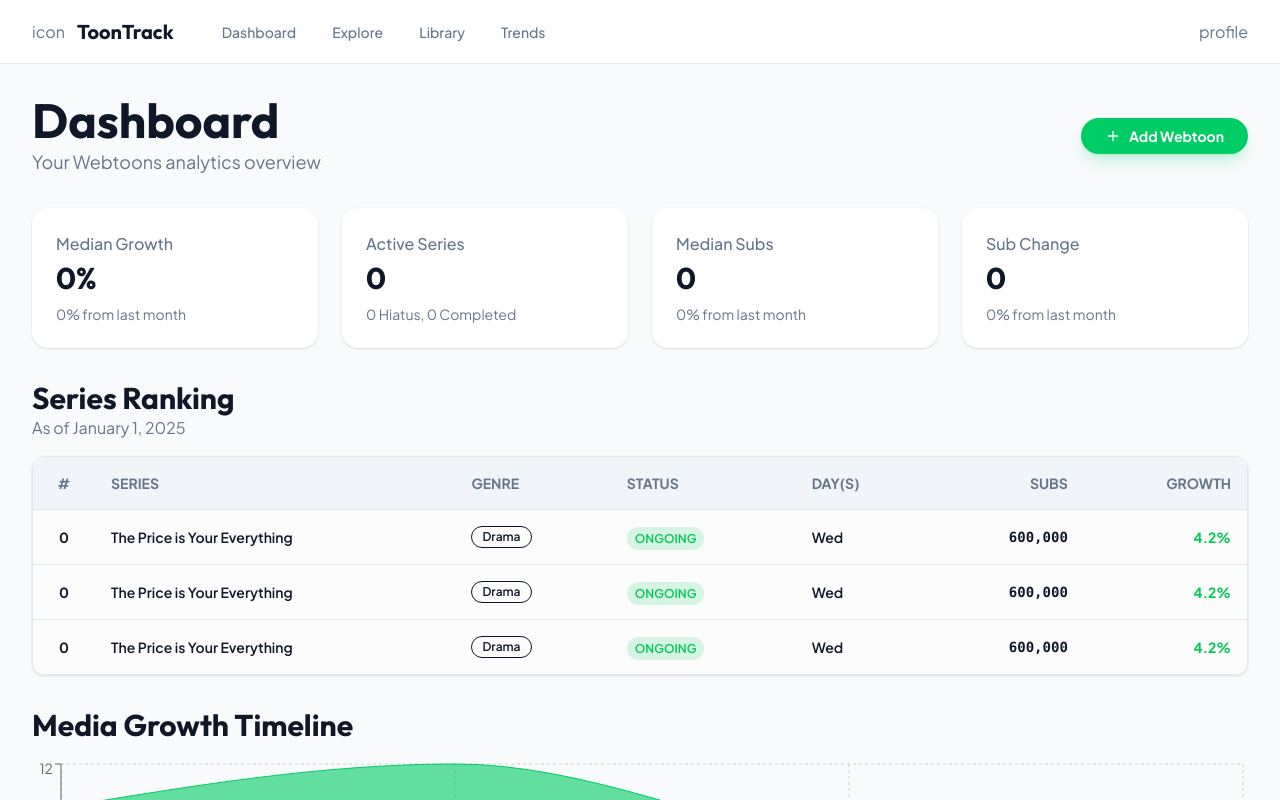
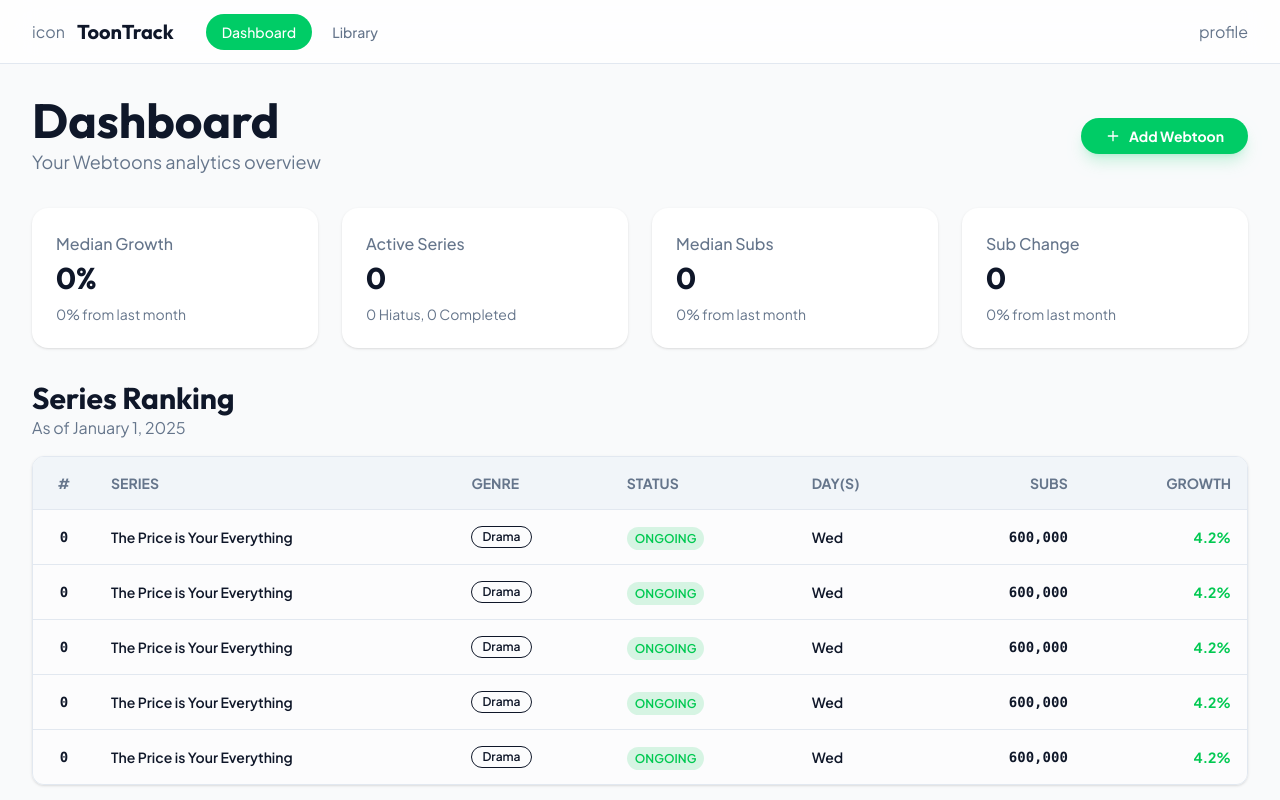
Before and after one commit to PresidentTree94/toon-track, a Next.js app: page / in a window 1280 px wide. Shown: the top 800 px of the page. Built offline with nearby package versions, Linux system fonts and the light colour scheme.

Commit message:
Added Library page.

```diff
--- a/app/layout.tsx
+++ b/app/layout.tsx
@@ -1,6 +1,7 @@
 import type { Metadata } from "next";
 import { Outfit, Plus_Jakarta_Sans } from "next/font/google";
 import "./globals.css";
+import Navbar from "@/components/Navbar";
 
 const outfit = Outfit({ variable: "--font-outfit", subsets: ["latin"] });
 const plusJakartaSans = Plus_Jakarta_Sans({ variable: "--font-plus-jakarta-sans", subsets: ["latin"] });
@@ -18,7 +19,8 @@ export default function RootLayout({
   return (
     <html lang="en">
       <body className={`${outfit.variable} ${plusJakartaSans.variable} antialiased`}>
-        {children}
+        <Navbar />
+        <main className="max-w-7xl mx-auto mb-16 md:mt-16 md:mb-0 p-8 space-y-8">{children}</main>
       </body>
     </html>
   );
--- /dev/null
+++ b/app/library/page.tsx
@@ -0,0 +1,92 @@
+"use client";
+import { Search, Funnel } from "lucide-react";
+import Webtoon from "@/components/Webtoon";
+import { useState } from "react";
+
+export default function Library() {
+
+  const data = [
+    {title: "Duchess in Ruins", genre: "Romance", cover: "https://image-comic.pstatic.net/webtoon/833243/thumbnail/thumbnail_IMAG21_ea781ae5-07d1-478b-b9d0-86ebbfc4d9ea.jpg", status: "Ongoing", subs: 1, growth: 2},
+    {title: "The Count's Secret Maid", genre: "Drama", cover: "https://image-comic.pstatic.net/webtoon/830106/thumbnail/thumbnail_IMAG21_c2616743-6c0a-47d9-af22-bc8dfe5c7b5b.jpg", status: "Ongoing", subs: 2, growth: 1.75},
+    {title: "The Price is Your Everything", genre: "Drama", cover: "https://image-comic.pstatic.net/webtoon/817998/thumbnail/thumbnail_IMAG21_070dfac2-b3d0-47ac-a3a6-e28e62342119.jpg", status: "Ongoing", subs: 3, growth: 1.5},
+    {title: "Noble in Name, Vulgar at Heart", genre: "Romance", cover: "https://image-comic.pstatic.net/webtoon/839386/thumbnail/thumbnail_IMAG21_5525eed5-542b-433f-b6d5-02861139d9b9.jpg", status: "Ongoing", subs: 4, growth: 1.25},
+    {title: "Life of a Quack Healer", genre: "Fantasy", cover: "https://image-comic.pstatic.net/webtoon/808757/thumbnail/thumbnail_IMAG21_334dccd8-0a91-4063-84b0-77f0fcb85245.jpg", status: "Ongoing", subs: 5, growth: 1},
+    {title: "For My Derelict Favorite", genre: "Romance", cover: "https://image-comic.pstatic.net/webtoon/794155/thumbnail/thumbnail_IMAG21_02e36070-2f60-49c1-849a-ceae6e2d1847.jpg", status: "Ongoing", subs: 6, growth: 0.75},
+    {title: "Your Ryan", genre: "Romance", cover: "https://image-comic.pstatic.net/webtoon/841490/thumbnail/thumbnail_IMAG21_83cf1102-b8b4-44e0-8ccf-44a585821ddc.jpg", status: "Ongoing", subs: 7, growth: 0.5},
+    {title: "The Age of Arrogance", genre: "Fantasy", cover: "https://image-comic.pstatic.net/webtoon/814538/thumbnail/thumbnail_IMAG21_37b888c5-d7d7-4722-95b2-2be5687efdda.jpg", status: "Completed", subs: 8, growth: 0.25}
+  ]
+
+  const sorts = ["Title", "Subscribers", "Growth"];
+  const statuses = ["All", "Ongoing", "Hiatus", "Completed"];
+  const genres = ["All", ...new Set(data.map(item => item.genre))].sort();
+
+  const [search, setSearch] = useState("");
+  const [sortBy, setSortBy] = useState("Title");
+  const [status, setStatus] = useState("All");
+  const [genre, setGenre] = useState("All");
+
+  const filtered = data
+    .filter(item => item.title.toLowerCase().includes(search.toLowerCase()))
+    .filter(item => status === "All" ? true : item.status === status)
+    .filter(item => genre === "All" ? true : item.genre === genre)
+    .sort((a, b) => {
+      if (sortBy === sorts[0]) return a.title.localeCompare(b.title);
+      if (sortBy === sorts[1]) return b.subs - a.subs;
+      if (sortBy === sorts[2]) return b.growth - a.growth;
+      return 0;
+    });
+
+  return (
+    <article className="space-y-8 @container">
+      <section className="flex flex-col md:flex-row justify-between md:items-center gap-4">
+        <div className="text-center md:text-left flex-1">
+          <h1>Library</h1>
+          <h4 className="mt-1">Manage and browse your 8 tracked series</h4>
+        </div>
+        <div className="flex gap-3 text-sm">
+          <div className="flex items-center gap-2 bg-card px-3 py-2 shadow-sm rounded-full flex-1 md:flex-none md:w-64 border border-transparent focus-within:border-primary">
+            <Search className="h-4 w-auto" />
+            <input type="text" placeholder="Seach titles..." value={search} onChange={(e) => setSearch(e.target.value)} className="flex-1 outline-none placeholder:text-base text-emph" />
+          </div>
+          <details className="relative group">
+            <summary className="flex items-center gap-2 px-4 py-2 bg-card font-medium text-emph rounded-full shadow-sm cursor-pointer border border-transparent group-open:border-primary"><Funnel className="h-4 w-auto" />Filter & Sort</summary>
+            <div className="absolute right-0 top-12 bg-card p-4 shadow-md border border-slate-200 w-64 rounded-2xl space-y-4 text-sm text-emph z-1">
+              <fieldset>
+                <legend>Sort By</legend>
+                {sorts.map((s, index) =>
+                  <label key={index}>
+                    <input type="radio" value={s} checked={sortBy === s} onChange={() => setSortBy(s)} />
+                    {s}
+                  </label>
+                )}
+              </fieldset>
+              <fieldset>
+                <legend>Status</legend>
+                {statuses.map((s, index) =>
+                  <label key={index}>
+                    <input type="radio" value={s} checked={status === s} onChange={() => setStatus(s)} />
+                    {s}
+                  </label>
+                )}
+              </fieldset>
+              <fieldset>
+                <legend>Genres</legend>
+                {genres.map((g, index) =>
+                  <label key={index}>
+                    <input type="radio" value={g} checked={genre === g} onChange={() => setGenre(g)} />
+                    {g}
+                  </label>
+                )}
+              </fieldset>
+            </div>
+          </details>
+        </div>
+      </section>
+      <section className="grid grid-cols-1 @min-[525px]:grid-cols-2 @min-[775px]:grid-cols-3 @min-[1050px]:grid-cols-4 gap-6">
+        {filtered.map((t, index) =>
+          <Webtoon key={index} data={t} />
+        )}
+      </section>
+    </article>
+  );
+}
--- a/app/page.tsx
+++ b/app/page.tsx
@@ -1,16 +1,9 @@
 "use client";
 import Stat from "@/components/Stat";
-import { LayoutDashboard, Compass, BookOpen, Plus, TrendingUp } from "lucide-react";
+import { Plus } from "lucide-react";
 import { AreaChart, Area, XAxis, YAxis, CartesianGrid, Tooltip, ResponsiveContainer } from "recharts";
 
 export default function Home() {
-
-  const links = [
-    {label: "Dashboard", icon: LayoutDashboard},
-    {label: "Explore", icon: Compass},
-    {label: "Library", icon: BookOpen},
-    {label: "Trends", icon: TrendingUp}
-  ];
 
   const data = [
     {month: "Jan 25", value: 10},
@@ -21,19 +14,6 @@ export default function Home() {
 
   return (
     <>
-      <header className="bg-card/80 backdrop-blur-xl border-t md:border-b md:border-t-0 border-slate-200 grid grid-cols-[1fr_4fr_1fr] md:grid-cols-[auto_auto_1fr] md:items-center justify-between md:gap-8 h-16 md:px-8 fixed w-full bottom-0 md:top-0 md:bottom-auto z-1 pb-[env(safe-area-inset-bottom)]">
-        <div className="flex items-center justify-center gap-3">
-          <span>icon</span>
-          <h3 className="hidden md:inline">ToonTrack</h3>
-        </div>
-        <nav className="grid grid-cols-[repeat(4,auto)] text-sm font-medium md:gap-1">
-          {links.map((l, index) =>
-            <a key={index} className="py-2 px-4 rounded-full hover:bg-slate-100 flex justify-center items-center"><l.icon className="md:hidden" /><span className="hidden md:inline">{l.label}</span></a>
-          )}
-        </nav>
-        <div className="flex items-center justify-center md:justify-self-end">profile</div>
-      </header>
-      <main className="max-w-7xl mx-auto mb-16 md:mt-16 md:mb-0 p-8 space-y-8">
       <section className="flex flex-col sm:flex-row text-center sm:text-left justify-between items-center gap-4">
         <div>
           <h1>Dashboard</h1>
@@ -65,7 +45,7 @@ export default function Home() {
             </thead>
             <tbody className="text-emph">
               <tr className="border-t border-slate-200">
-                  <td className="text-center font-bold">0</td>
+                <td className="text-center font-bold font-mono">0</td>
                 <td className="text-left font-semibold"><div className="line-clamp-2">The Price is Your Everything</div></td>
                 <td className="text-left text-xs font-semibold"><span className="border px-2.5 py-0.5 rounded-xl inline-block">Drama</span></td>
                 <td className="text-left"><span className="text-xs font-semibold px-2 py-1 rounded-full text-green-500 bg-green-500/15">ONGOING</span></td>
@@ -74,7 +54,7 @@ export default function Home() {
                 <td className="text-right text-green-500 font-bold">4.2%</td>
               </tr>
               <tr className="border-t border-slate-200">
-                  <td className="text-center font-bold">0</td>
+                <td className="text-center font-bold font-mono">0</td>
                 <td className="text-left font-semibold"><div className="line-clamp-2">The Price is Your Everything</div></td>
                 <td className="text-left text-xs font-semibold"><span className="border px-2.5 py-0.5 rounded-xl inline-block">Drama</span></td>
                 <td className="text-left"><span className="text-xs font-semibold px-2 py-1 rounded-full text-green-500 bg-green-500/15">ONGOING</span></td>
@@ -83,7 +63,25 @@ export default function Home() {
                 <td className="text-right text-green-500 font-bold">4.2%</td>
               </tr>
               <tr className="border-t border-slate-200">
-                  <td className="text-center font-bold">0</td>
+                <td className="text-center font-bold font-mono">0</td>
+                <td className="text-left font-semibold"><div className="line-clamp-2">The Price is Your Everything</div></td>
+                <td className="text-left text-xs font-semibold"><span className="border px-2.5 py-0.5 rounded-xl inline-block">Drama</span></td>
+                <td className="text-left"><span className="text-xs font-semibold px-2 py-1 rounded-full text-green-500 bg-green-500/15">ONGOING</span></td>
+                <td className="text-left font-semibold">Wed</td>
+                <td className="text-right font-mono font-bold">600,000</td>
+                <td className="text-right text-green-500 font-bold">4.2%</td>
+              </tr>
+              <tr className="border-t border-slate-200">
+                <td className="text-center font-bold font-mono">0</td>
+                <td className="text-left font-semibold"><div className="line-clamp-2">The Price is Your Everything</div></td>
+                <td className="text-left text-xs font-semibold"><span className="border px-2.5 py-0.5 rounded-xl inline-block">Drama</span></td>
+                <td className="text-left"><span className="text-xs font-semibold px-2 py-1 rounded-full text-green-500 bg-green-500/15">ONGOING</span></td>
+                <td className="text-left font-semibold">Wed</td>
+                <td className="text-right font-mono font-bold">600,000</td>
+                <td className="text-right text-green-500 font-bold">4.2%</td>
+              </tr>
+              <tr className="border-t border-slate-200">
+                <td className="text-center font-bold font-mono">0</td>
                 <td className="text-left font-semibold"><div className="line-clamp-2">The Price is Your Everything</div></td>
                 <td className="text-left text-xs font-semibold"><span className="border px-2.5 py-0.5 rounded-xl inline-block">Drama</span></td>
                 <td className="text-left"><span className="text-xs font-semibold px-2 py-1 rounded-full text-green-500 bg-green-500/15">ONGOING</span></td>
@@ -120,7 +118,7 @@ export default function Home() {
         </ResponsiveContainer>
       </section>
       <section>
-          <h2 className="mb-4">Sub Change Timeline</h2>
+        <h2 className="mb-4">Median Sub Change Timeline</h2>
         <ResponsiveContainer width="100%" height={300}>
           <AreaChart data={data}>
             <CartesianGrid strokeDasharray="3 3" />
@@ -131,7 +129,6 @@ export default function Home() {
           </AreaChart>
         </ResponsiveContainer>
       </section>
-      </main>
     </>
   );
 }
--- /dev/null
+++ b/components/Navbar.tsx
@@ -0,0 +1,31 @@
+"use client";
+import { LayoutDashboard, Compass, BookOpen, TrendingUp } from "lucide-react";
+import { usePathname } from "next/navigation";
+import Link from "next/link";
+
+export default function Navbar() {
+
+  const pathname = usePathname();
+
+  const links = [
+    {label: "Dashboard", icon: LayoutDashboard, link: "/"},
+    /*{label: "Explore", icon: Compass, link: "/explore"},*/
+    {label: "Library", icon: BookOpen, link: "/library"},
+    /*{label: "Trends", icon: TrendingUp, link: "/trends"}*/
+  ];
+
+  return (
+    <header className="bg-card/80 backdrop-blur-xl border-t md:border-b md:border-t-0 border-slate-200 grid grid-cols-[1fr_4fr_1fr] md:grid-cols-[auto_auto_1fr] md:items-center justify-between md:gap-8 h-16 md:px-8 fixed w-full bottom-0 md:top-0 md:bottom-auto z-2 pb-[env(safe-area-inset-bottom)]">
+      <div className="flex items-center justify-center gap-3">
+        <span>icon</span>
+        <h3 className="hidden md:inline">ToonTrack</h3>
+      </div>
+      <nav className="grid grid-cols-[repeat(4,auto)] text-sm font-medium md:gap-1">
+        {links.map((l, index) =>
+          <Link key={index} href={l.link} className={`md:py-2 md:px-4 md:rounded-full ${pathname === l.link ? "bg-primary text-white" : "hover:bg-slate-100"} flex justify-center items-center`}><l.icon className="md:hidden" /><span className="hidden md:inline">{l.label}</span></Link>
+        )}
+      </nav>
+      <div className="flex items-center justify-center md:justify-self-end">profile</div>
+    </header>
+  );
+}
--- a/components/Webtoon.tsx
+++ b/components/Webtoon.tsx
@@ -1,20 +1,48 @@
-import { Users, ArrowUpRight } from "lucide-react";
+import { Users, BookOpen, TrendingDown, TrendingUp } from "lucide-react";
 
-export default function Webtoon() {
+export type Toon = {
+  title: string;
+  genre: string;
+  cover: string;
+  subs: number;
+  status: string;
+  growth: number;
+}
+
+export default function Webtoon({ data }:Readonly<{ data: Toon; }>) {
+
+  let statusColor;
+  switch (data.status) {
+    case "Ongoing":
+      statusColor = "text-green-500";
+      break;
+    case "Completed":
+      statusColor = "text-blue-400";
+      break;
+  }
+
   return (
     <div className="bg-card shadow-sm rounded-2xl overflow-hidden hover:-translate-y-1 hover:shadow-xl transition-all duration-300 group">
-      <div className="relative overflow-hidden">
-        <img src="/WebtoonThumbnail.jpg" alt="Webtoon Title" className="w-full group-hover:scale-105 transition-transform duration-500" />
-        <span className="absolute top-4 right-4 bg-black/20 py-0.5 px-2 text-xs uppercase font-medium text-white rounded-xl tracking-wider backdrop-blur-md">Genre</span>
+      <div className="relative overflow-hidden aspect-143/200">
+        <img src={data.cover} className="object-cover h-full w-full group-hover:scale-105 transition-transform duration-500" />
+        <div className="absolute inset-0 bg-linear-to-t from-black/85 to-transparent p-4 flex flex-col justify-end items-start gap-2">
+          <span className="text-primary bg-primary/20 text-xs font-semibold uppercase px-2.5 py-0.5 backdrop-blur-md tracking-wider rounded-full border-primary/25">{data.genre}</span>
+          <h2 className="text-white">{data.title}</h2>
+        </div>
       </div>
-      <div className="p-4">
-        <p className="text-xs font-medium uppercase tracking-wider">Subscribers</p>
-        <div className="flex items-end justify-between mt-1">
-          <div className="flex items-center gap-2">
-            <Users className="h-4 w-auto text-primary" />
-            <span className="text-2xl font-headings font-bold text-emph">124.5k</span>
-          </div>
-          <p className="bg-green-100 text-green-700 py-1 px-2 flex items-center gap-1 text-sm font-bold rounded-2xl"><ArrowUpRight className="h-4 w-auto" />12.5%</p>
+      <div className="p-4 text-sm space-y-3">
+        <div className="flex justify-between items-center">
+          <div className="flex items-center gap-2"><Users className="h-4 w-auto" />Subscribers</div>
+          <span className="text-lg font-bold font-mono text-emph">{data.subs.toFixed(1)}k</span>
+        </div>
+        <div className="flex justify-between">
+          <div className="flex items-center gap-2"><BookOpen className="h-4 w-auto" />Status</div>
+          <span className={`font-semibold ${statusColor}`}>{data.status}</span>
+        </div>
+        <div className="border border-slate-200 p-2 rounded-xl flex items-center gap-2">
+          <TrendingUp className="h-4 w-auto text-green-500" />
+          <span className="font-bold text-green-500">{data.growth}%</span>
+          growth this week
         </div>
       </div>
     </div>
```
Also changed, not shown: app/globals.css (+12 -4 lines), public/WebtoonThumbnail.jpg (deleted). Lines whose indentation alone changed are shown as unchanged.
